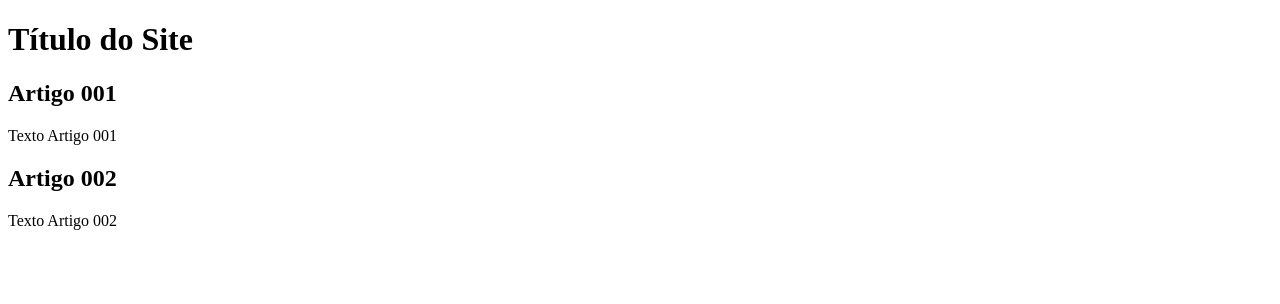
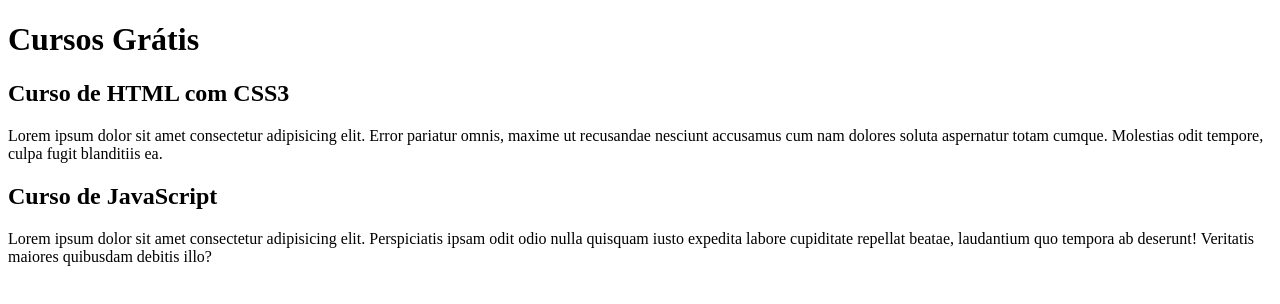
Before and after one commit to JessDev27/projeto-site, a plain HTML site: page index.html in a window 1280 px wide. Drawn offline with Linux system fonts and the light colour scheme.

Commit message:
add conteúdo

```diff
--- a/index.html
+++ b/index.html
@@ -8,15 +8,15 @@
 <body>
     <main>
         <header>
-            <h1>Título do Site</h1>
+            <h1>Cursos Grátis</h1>
         </header>
         <article>
-            <h2>Artigo 001</h2>
-            <p>Texto Artigo 001</p>
+            <h2>Curso de HTML com CSS3</h2>
+            <p>Lorem ipsum dolor sit amet consectetur adipisicing elit. Error pariatur omnis, maxime ut recusandae nesciunt accusamus cum nam dolores soluta aspernatur totam cumque. Molestias odit tempore, culpa fugit blanditiis ea.</p>
         </article>
         <article>
-            <h2>Artigo 002</h2>
-            <p>Texto Artigo 002</p>
+            <h2>Curso de JavaScript</h2>
+            <p>Lorem ipsum dolor sit amet consectetur adipisicing elit. Perspiciatis ipsam odit odio nulla quisquam iusto expedita labore cupiditate repellat beatae, laudantium quo tempora ab deserunt! Veritatis maiores quibusdam debitis illo?</p>
         </article>
     </main>
 </body>
```
